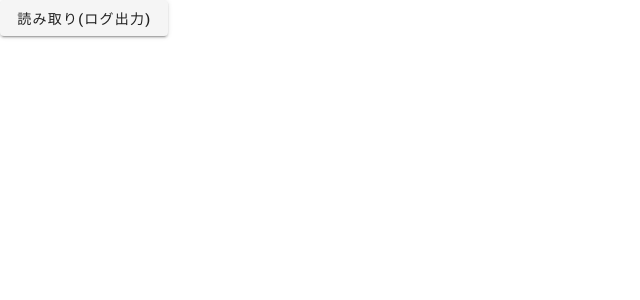
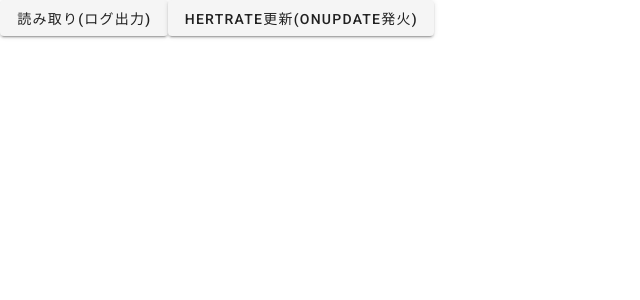
Before and after one commit to K-Fryxell/BID_Admin, a Vue app: page / in a window 1280 px wide. Shown: the top 300 px of the page, without its empty margins (0-640 px from the left). Built offline with nearby package versions, Linux system fonts and the light colour scheme; no server answers.

Commit message:
ADD_updateMethod

```diff
--- a/src/views/admin/top.vue
+++ b/src/views/admin/top.vue
@@ -1,13 +1,15 @@
 <template>
     <div>
         <v-btn @click="getUsersDB">読み取り(ログ出力)</v-btn>
+        <v-btn @click="updateHeartRateDB">hertRate更新(onUpdate発火)</v-btn>
         <p>{{ username }}</p>
     </div>
 </template>
 
 <script>
 import { getAuth, onAuthStateChanged } from "firebase/auth"
-import { getDatabase, ref, child, get } from "firebase/database"
+import { getDatabase, ref, child, get, update } from "firebase/database"
+//import * as functions from 'firebase-functions'
 
 export default {
     name: 'Home',
@@ -23,7 +25,7 @@ export default {
         getUsersDB(){
             onAuthStateChanged(getAuth(), (user) => {
                 if (user) {
-                    const dbRef = ref(getDatabase());
+                    const dbRef = ref(getDatabase())
                     get(child(dbRef, `users/${user.uid}`)).then((snapshot) => {
                     if (snapshot.exists()) {
                         console.log(snapshot.val())
@@ -36,6 +38,28 @@ export default {
                     })
                 }
             })
+        },
+        updateHeartRateDB(){
+            onAuthStateChanged(getAuth(), (user) => {
+                if (user) {
+                    const db = getDatabase()
+                    //更新内容を設定
+                    const postData = {
+                        heartRate: 300,
+                        uid: user.uid,
+                        email: this.$store.getters.user,
+                    }
+                    //更新テーブルの決定(複数可)
+                    const updates = {}
+                    updates['/monitor/'] = postData
+                    //設定した内容でアップデート
+                    update(ref(db), updates).then(() => {
+                        console.log('update success')
+                    }).catch((error) => {
+                        console.log('update failed\n' + error)
+                    })
+                }
+            })
         }
     },
     created:function(){
```
